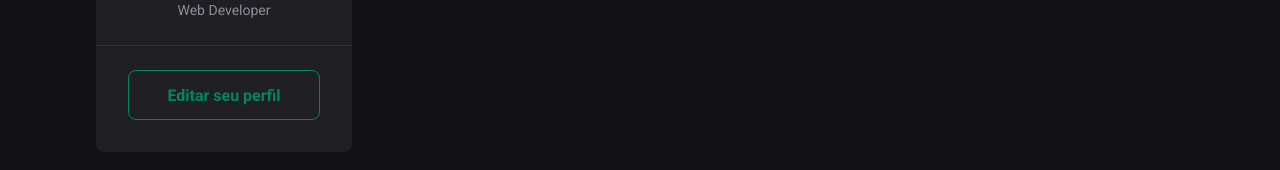
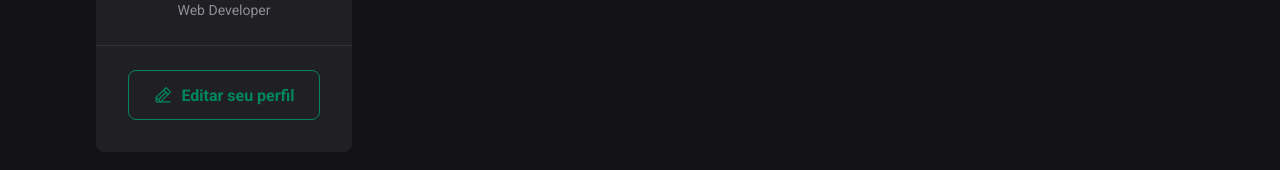
Before and after one commit to DevJpFarias/ignite-01-fundamentos-react, a React (Vite) app: page / in a window 1280 px wide. Shown: the part 260-430 px from the top of the page. Built offline with nearby package versions, Linux system fonts and the light colour scheme.

Commit message:
update Sidebar component

```diff
--- a/package.json
+++ b/package.json
@@ -9,6 +9,7 @@
     "preview": "vite preview"
   },
   "dependencies": {
+    "phosphor-react": "^1.4.1",
     "react": "^18.2.0",
     "react-dom": "^18.2.0"
   },
--- a/src/components/Sidebar.jsx
+++ b/src/components/Sidebar.jsx
@@ -1,3 +1,4 @@
+import { PencilLine } from 'phosphor-react'
 import styles from './Sidebar.module.css'
 
 export function Sidebar() {
@@ -11,7 +12,10 @@
           <span>Web Developer</span>
         </div>
         <footer>
-          <a href="#">Editar seu perfil</a>
+          <a href="#">
+            <PencilLine size={20} />
+            Editar seu perfil
+          </a>
         </footer>
       </aside>
     </>
--- a/src/components/Sidebar.module.css
+++ b/src/components/Sidebar.module.css
@@ -51,4 +51,11 @@
   display: flex;
   align-items: center;
   justify-content: center;
+  gap: 0.5rem;
+  transition: color 0.1s, background-color 0.1s;
 }
+
+.sidebar footer a:hover {
+  background: var(--green-500);
+  color: var(--white);
+}
```
Also changed, not shown: 1 other file (tests, documents, lock files or other folders).
